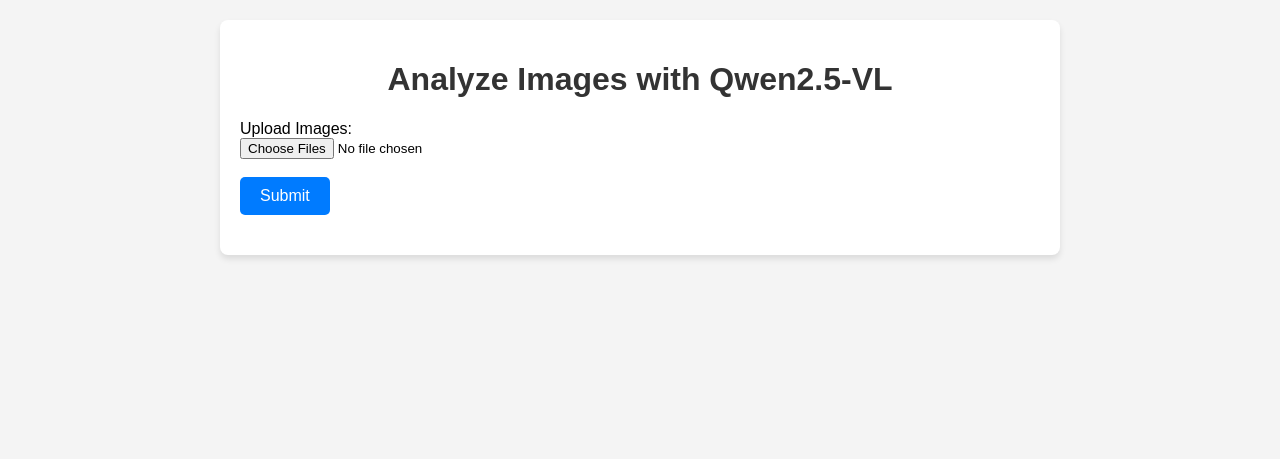
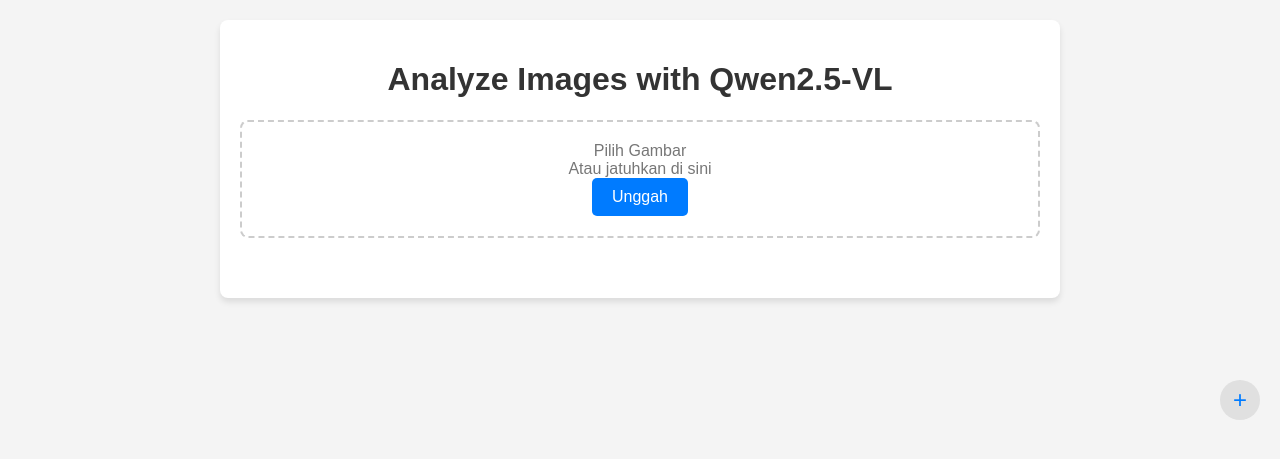
Before and after one commit to algokelvin-373/AI_Implementation, a Flask app: page / in a window 1280 px wide. Shown: the top 459 px of the page. Run offline with Flask 3, Linux system fonts and the light colour scheme.

Commit message:
[Web AI Qwen] Dev for upload multi image

```diff
--- a/web_ai_qwen/templates/index.html
+++ b/web_ai_qwen/templates/index.html
@@ -3,7 +3,7 @@
 <head>
     <meta charset="UTF-8">
     <meta name="viewport" content="width=device-width, initial-scale=1.0">
-    <title>Analyze Image with Qwen2.5-VL</title>
+    <title>Analyze Images with Qwen2.5-VL</title>
     <style>
         body {
             font-family: Arial, sans-serif;
@@ -24,11 +24,35 @@
         }
         .image-upload-section {
             margin-top: 20px;
+            border: 2px dashed #ccc;
+            padding: 20px;
+            text-align: center;
+            border-radius: 8px;
+        }
+        .image-upload-section:hover {
+            background-color: #f0f0f0;
+        }
+        .image-upload-section p {
+            margin: 0;
+            color: #777;
+        }
+        .image-upload-section button {
+            padding: 10px 20px;
+            font-size: 16px;
+            background-color: #007BFF;
+            color: white;
+            border: none;
+            border-radius: 5px;
+            cursor: pointer;
+        }
+        .image-upload-section button:hover {
+            background-color: #0056b3;
         }
         .image-preview {
             display: flex;
             flex-wrap: wrap;
             gap: 10px;
+            margin-top: 20px;
         }
         .image-preview img {
             max-width: 200px;
@@ -37,10 +61,6 @@
             border-radius: 8px;
         }
         .prompt-section {
-            margin-top: 20px;
-            display: none;
-        }
-        .result-section {
             margin-top: 20px;
         }
         button {
@@ -61,39 +81,73 @@
             font-size: 16px;
             resize: vertical;
         }
+        .add-image-button {
+            position: absolute;
+            top: 50%;
+            right: 20px;
+            transform: translateY(-50%);
+            width: 40px;
+            height: 40px;
+            background-color: #e0e0e0;
+            border: none;
+            border-radius: 50%;
+            cursor: pointer;
+            display: flex;
+            justify-content: center;
+            align-items: center;
+        }
+        .add-image-button span {
+            font-size: 24px;
+            color: #007BFF;
+        }
     </style>
 </head>
 <body>
     <div class="container">
         <h1>Analyze Images with Qwen2.5-VL</h1>
         <!-- Form untuk upload gambar -->
-        <form id="imageForm">
-            <div class="image-upload-section">
-                <label for="images">Upload Images:</label><br>
-                <input type="file" id="images" name="images" accept="image/*" multiple><br><br>
-                <div id="imagePreview" class="image-preview"></div>
-            </div>
-            <button type="submit">Submit</button>
-        </form>
+        <div class="image-upload-section">
+            <p>Pilih Gambar</p>
+            <p>Atau jatuhkan di sini</p>
+            <button id="uploadButton">Unggah</button>
+            <input type="file" id="images" name="images" accept="image/*" style="display: none;" multiple>
+            <span class="add-image-button" id="addImageButton"><span>+</span></span>
+        </div>
+        <div id="imagePreview" class="image-preview"></div>
         <!-- Form untuk masukkan prompt -->
-        <div id="promptSection" class="prompt-section">
+        <div id="promptSection" class="prompt-section" style="display: none;">
             <label for="prompt">Prompt:</label><br>
             <textarea id="prompt" name="prompt" rows="4" cols="50" placeholder="Enter your prompt here..."></textarea><br><br>
             <button id="analyzeButton" type="button">Analyze Images</button>
         </div>
         <!-- Hasil analisis -->
-        <div id="result" class="result-section"></div>
+        <div id="result" style="margin-top: 20px;"></div>
     </div>
-
     <script>
         let uploadedImageUrls = []; // Array to store multiple image URLs
 
-        // Event listener untuk upload gambar
-        document.getElementById('imageForm').addEventListener('submit', async (event) => {
-            event.preventDefault();
-            const formData = new FormData(document.getElementById('imageForm'));
+        // Event listener for the "Unggah" button
+        document.getElementById('uploadButton').addEventListener('click', () => {
+            document.getElementById('images').click();
+        });
+
+        // Event listener for the "+" icon
+        document.getElementById('addImageButton').addEventListener('click', () => {
+            document.getElementById('images').click();
+        });
+
+        // Event listener for file input change
+        document.getElementById('images').addEventListener('change', async () => {
+            const files = document.getElementById('images').files;
+            if (!files || files.length === 0) return;
+
             try {
-                const response = await fetch('/upload_images', { // Changed endpoint to handle multiple images
+                const formData = new FormData();
+                for (let i = 0; i < files.length; i++) {
+                    formData.append('images', files[i]);
+                }
+
+                const response = await fetch('/upload_images', {
                     method: 'POST',
                     body: formData
                 });
@@ -101,10 +155,10 @@
                     throw new Error(`HTTP error! status: ${response.status}`);
                 }
                 const data = await response.json();
-                console.log(data); // Debugging: Periksa respons JSON
+                console.log(data); // Debugging: Check JSON response
                 if (data.image_urls && data.image_urls.length > 0) {
-                    uploadedImageUrls = data.image_urls; // Simpan semua image_urls
-                    // Tampilkan preview gambar
+                    uploadedImageUrls = [...uploadedImageUrls, ...data.image_urls]; // Append new image URLs
+                    // Display previews for all uploaded images
                     const imagePreviewDiv = document.getElementById('imagePreview');
                     imagePreviewDiv.innerHTML = ''; // Clear previous previews
                     uploadedImageUrls.forEach(url => {
@@ -116,15 +170,15 @@
                         imgElement.style.borderRadius = '8px';
                         imagePreviewDiv.appendChild(imgElement);
                     });
-                    // Tampilkan form prompt
+                    // Show prompt section
                     const promptSection = document.getElementById('promptSection');
                     promptSection.style.display = 'block';
-                    // Tambahkan event listener untuk tombol Analyze Images
+                    // Add event listener for Analyze Images button
                     const analyzeButton = document.getElementById('analyzeButton');
                     analyzeButton.addEventListener('click', async () => {
                         const prompt = document.getElementById('prompt').value;
                         try {
-                            const response = await fetch('/analyze_images', { // Changed endpoint to handle multiple images
+                            const response = await fetch('/analyze_images', {
                                 method: 'POST',
                                 headers: { 'Content-Type': 'application/json' },
                                 body: JSON.stringify({ image_urls: uploadedImageUrls, prompt })
```
